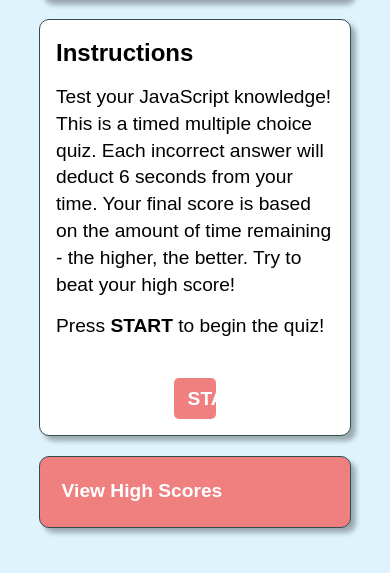
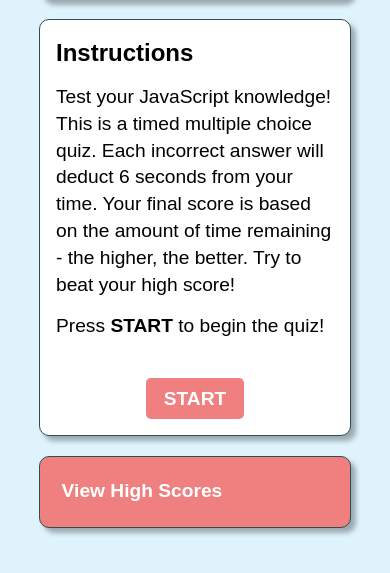
Before and after one commit to dereksutton/js-code-quiz, a plain HTML site: page index.html in a window 390 px wide. Shown: the part 119-692 px from the top of the page. Drawn offline with Linux system fonts and the light colour scheme.

Commit message:
added more thorough comments in HTML and JS files - also added CSS media queries for the start button

```diff
--- a/assets/script.js
+++ b/assets/script.js
@@ -1,3 +1,4 @@
+// array of question objects to display to the user when quiz is initiated
 var jsQuiz = [
     {
         question: 'Which of the following is NOT a data type in JavaScript?',
@@ -41,6 +42,7 @@ var jsQuiz = [
     }
 ];
 
+// setting global variables and selecting elements from the DOM for later manipulation
 var bodyColor = document.querySelector("body");
 var startBtn = document.querySelector("#start-btn");
 var quizSection = document.querySelector(".quiz-section");
@@ -51,7 +53,7 @@ var myScore = 100;
 var topScores = [];
 
 // initiates the quiz
-var quizStart = function() {
+var quizStart = function () {
     document.querySelector("#directions").remove();
     quizSection.classList.remove("hide");
 
@@ -59,8 +61,8 @@ var quizStart = function() {
     scoreKeeper();
 };
 
-// switches questions and checks user answers
-var questionNext = function(index) {
+// displays/switches questions and answer sets - uses event listener which is used to the answerChecker function to check user answers
+var questionNext = function (index) {
     var quizHeader = document.querySelector(".quiz-header");
     var question = document.querySelector(".question");
     var aBtn = document.getElementById("a-btn");
@@ -81,7 +83,8 @@ var questionNext = function(index) {
     dBtn.addEventListener("click", answerChecker);
 };
 
-var answerChecker = function(event) {
+// compares the user against the correct answer and sets conditions for each event scenario, then fires the `scoreKeeper` function to track score accordingly.
+var answerChecker = function (event) {
     var userAnswer = event.target.value;
 
     if (userAnswer === jsQuiz[questionTally].answer) {
@@ -104,11 +107,11 @@ var answerChecker = function(event) {
     scoreKeeper();
 };
 
-// keeps the score
-var scoreKeeper = function() {
+// keeps track of the score for the duration of the quiz
+var scoreKeeper = function () {
     scoreList.textContent = "Your current score is: 100"
 
-    var scoreCalc = setInterval(function() {
+    var scoreCalc = setInterval(function () {
         if (myScore > 0 && questionTally < jsQuiz.length) {
             scoreList.textContent = "Your current score is: " + myScore;
             myScore--;
@@ -119,7 +122,8 @@ var scoreKeeper = function() {
     }, 1000);
 };
 
-var quizEnd = function() {
+// once user reaches end of quiz, section is removed and new HTML elements dynamically generated based on user input. also sets an event listener on the `submit` button to fire the 'scoreSaver' function which saves user input to localStorage
+var quizEnd = function () {
     quizSection.remove();
 
     endSection.innerHTML = "<h2>Thanks for playing -- Keep coding!</h2><p>Final score: " + myScore + ". Enter your name to see score rankings.</p>";
@@ -144,7 +148,8 @@ var quizEnd = function() {
     submitName.addEventListener("click", scoreSaver);
 };
 
-var scoreSaver = function(event) {
+// this function saves the player's score to localStorage and displays the score leaderboard
+var scoreSaver = function (event) {
     event.preventDefault();
 
     var topScores = [];
@@ -165,15 +170,18 @@ var scoreSaver = function(event) {
     }
 };
 
-var scoreLoader = function() {
+// retrieves the saved user scores and parses the returned JSON data to be displayed in our application
+var scoreLoader = function () {
     topScores = localStorage.getItem("scores");
 
     if (!topScores) {
         return false;
     } else {
-        return JSON.parse(topScores);}
+        return JSON.parse(topScores);
+    }
 };
 
 scoreLoader();
 
+// event listener attached to the `start` button that fires the quizStart function to begin the quiz when clicked.
 startBtn.addEventListener("click", quizStart);
--- a/assets/style.css
+++ b/assets/style.css
@@ -129,8 +129,7 @@ header {
 }
 
 #name-sub {
-    width: 60%
-    padding: 1em;
+    width: 60% padding: 1em;
     border-radius: 5px;
 }
 
@@ -188,11 +187,22 @@ footer {
 }
 
 /* media queries */
+
+@media screen and (max-width: 1100px) {
+    #start-btn {
+        width: 20%;
+    }
+}
+
 @media screen and (max-width: 768px) {
     header {
         width: 80%;
         margin: 5% auto;
         padding: 1%;
+    }
+
+    #start-btn {
+        width: 25%;
     }
 
     .card {
@@ -222,3 +232,9 @@ footer {
         width: 70%;
     }
 }
+
+@media screen and (max-width: 468px) {
+    #start-btn {
+        width: 35%;
+    }
+}
```
Also changed, not shown: assets/score.js (+13 -7 lines), index.html (+9 -1 lines).
